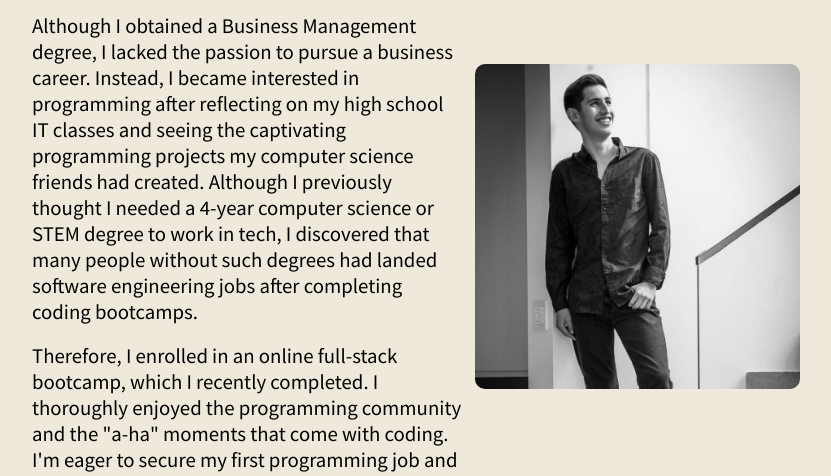
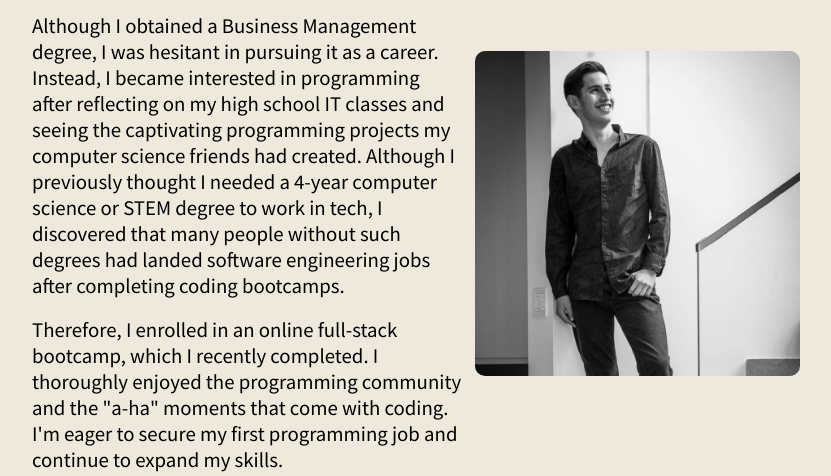
Before and after one commit to brucem98/brucem98.github.io, a plain HTML site: page index.html in a window 1280 px wide. Shown: the part 152-628 px from the top of the page, without its empty margins (224-1055 px from the left). Drawn offline with Linux system fonts and the light colour scheme.

Commit message:
edit about me text

```diff
--- a/index.html
+++ b/index.html
@@ -28,7 +28,7 @@
                 <div class="about_me_text">
                     <h2>About Me</h2>
                     <p>
-                        Although I obtained a Business Management degree, I lacked the passion to pursue a business career.
+                        Although I obtained a Business Management degree, I was hesitant in pursuing it as a career.
                         Instead, I became interested in programming after reflecting on my high school IT classes and seeing
                         the captivating programming projects my computer science friends had created. Although I previously
                         thought I needed a 4-year computer science or STEM degree to work in tech, I discovered that many
@@ -44,9 +44,6 @@
                 <img src="resources/images/profile-pic.jpg" alt="A photo of Bruce Milliken">
             </div>
         </section>
-
-
-
         <section id="projects">
             <h2>Projects</h2>
             <ul class="projects_list">
```
